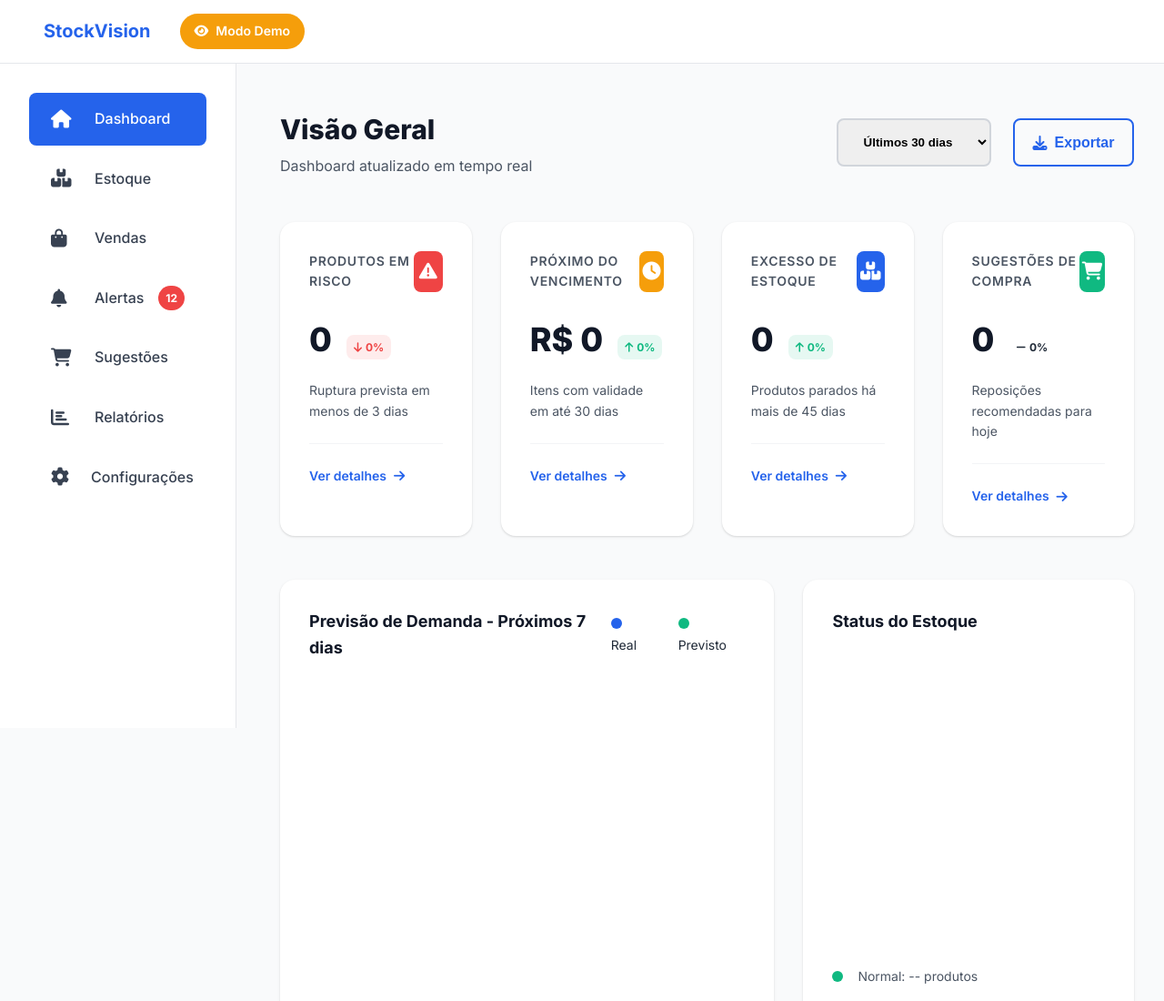
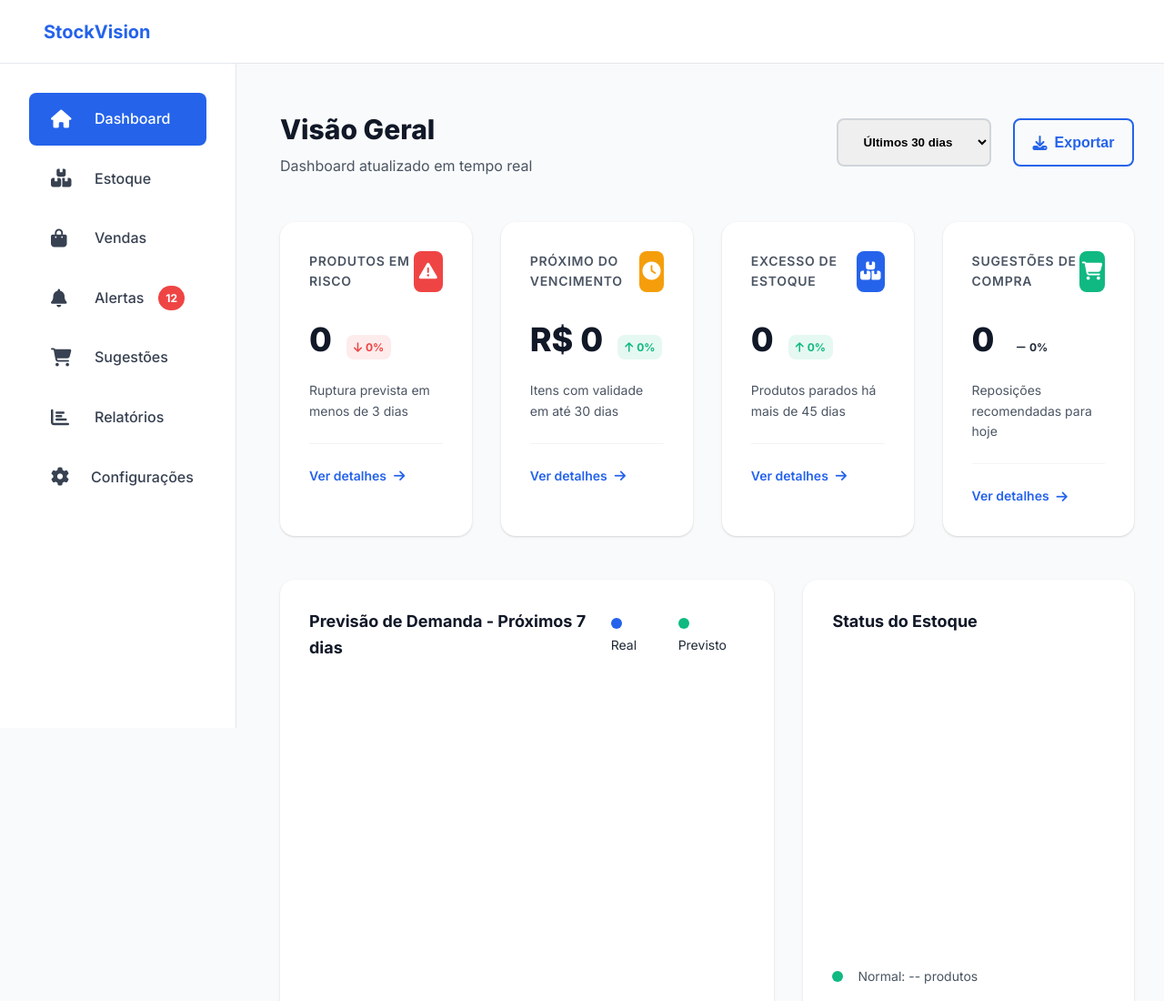
Before and after one commit to camilauniplac/ProjetoIntegrador, a website with bundled scripts: page frontend/index.html in a window 1280 px wide. Shown: the top 1100 px of the page at 91% size. Built offline with nearby package versions, Linux system fonts and the light colour scheme; no server answers.

Commit message:
Removido modo demo

```diff
--- a/frontend/sidebar.html
+++ b/frontend/sidebar.html
@@ -2,10 +2,6 @@
         <div class="topbar-left">
             <div class="logo-dash">
                 <span>StockVision</span>
-            </div>
-            <div class="demo-badge">
-                <i class="fas fa-eye"></i>
-                <span>Modo Demo</span>
             </div>
         </div>
 </div>
```
